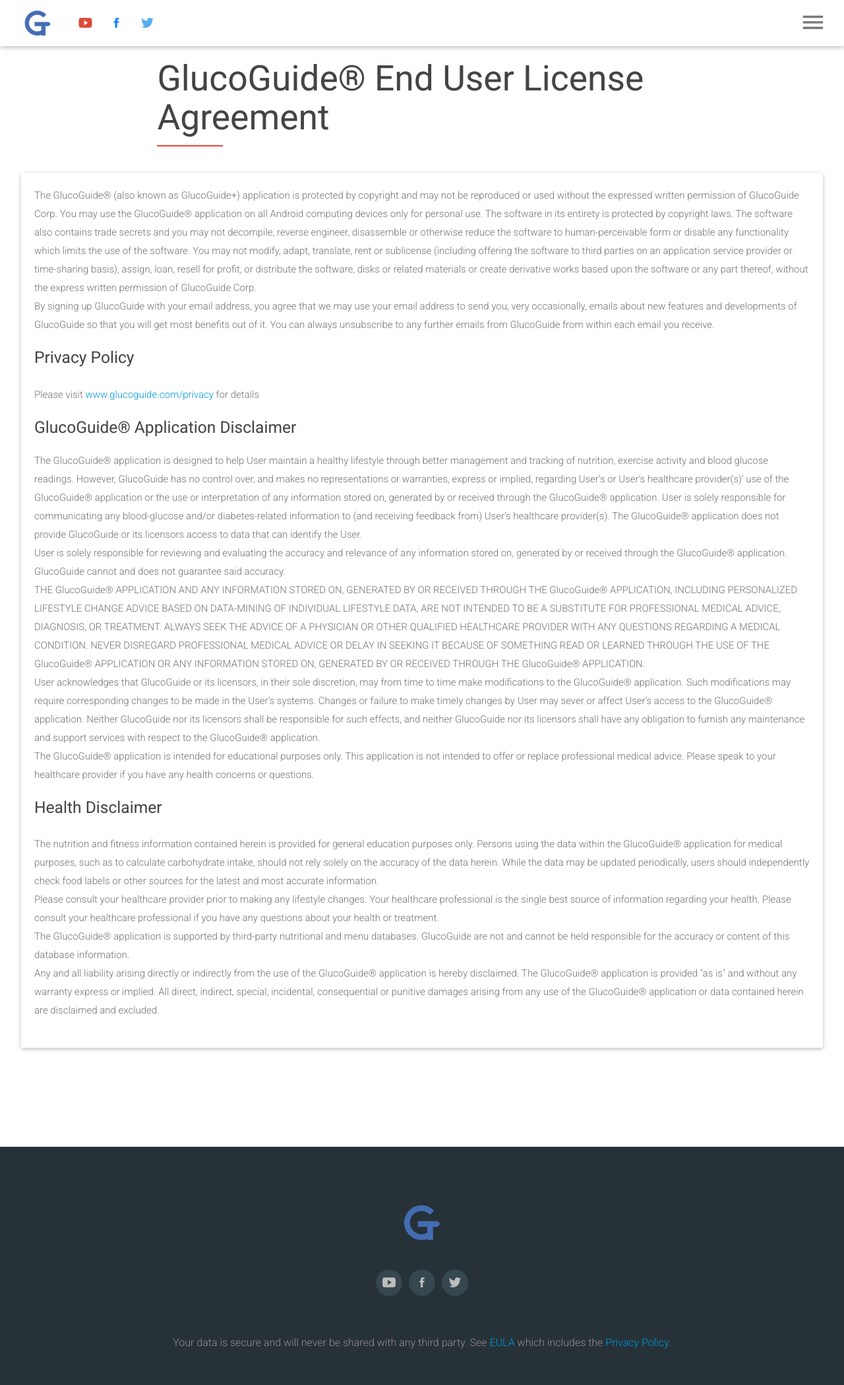
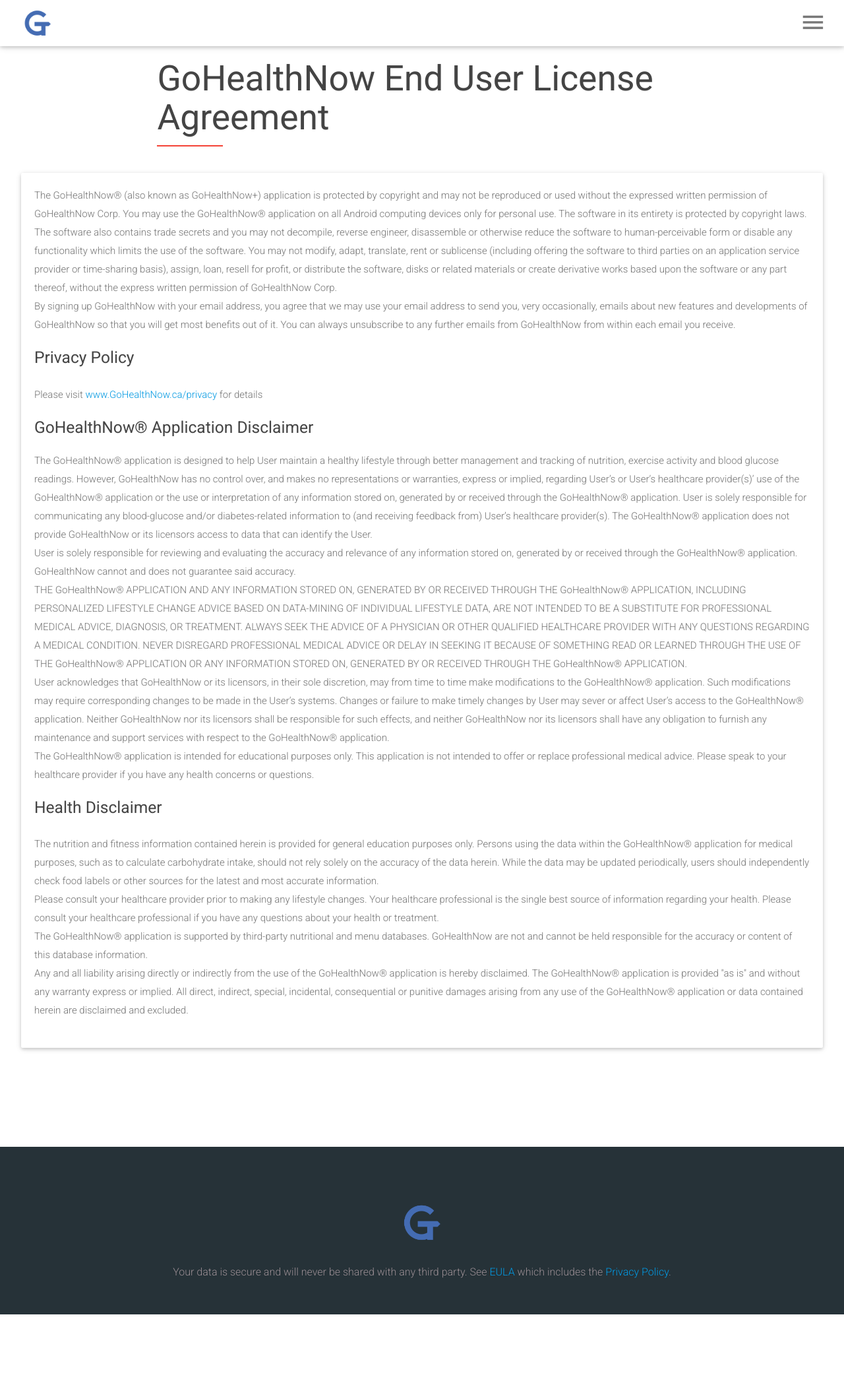
Before and after one commit to Cabbageboy/Gohealth-website, a PHP site: page /eula.html in a window 1280 px wide. Shown: the whole page at 66% size. After the commit the page ends 1992 px from the top, so only its background shows below. Run offline with PHP 8.4, Linux system fonts and the light colour scheme; some libraries are stand-ins or nearby versions; some web fonts are replaced.

Commit message:
2.1
Requirements

```diff
--- a/css/style.css
+++ b/css/style.css
@@ -369,7 +369,7 @@
 }
 #navigation nav .brand-logo {
     position: relative;
-    top: -10px;
+    top: 10px;
     display: inline-block;
     height: 50px;
 }
@@ -793,6 +793,7 @@
 }
 .features-text {
     overflow: hidden;
+    text-align: left;
 }
 .features-text h4 {
     margin-bottom: 10px;
@@ -2108,3 +2109,12 @@
         font-size: 28px;
     }
 }
+
+
+/*
+
+adjustments
+*/
+.none_a{
+    color: red;
+}
--- a/eula.html
+++ b/eula.html
@@ -32,7 +32,7 @@
     <meta name="application-name" content="Volkan"/>
 
     <!-- Title -->
-    <title>Eula - GlucoGuide</title>
+    <title>Eula - GoHealthNow</title>
 </head>
 
 <body>
@@ -47,29 +47,29 @@
                 <div class="container">
                     <div class="nav-wrapper nav navbar-top">
                         <!-- Replace 'src' attribute with the path to your Brand logo -->
-                        <a href="https://www.glucoguide.com" class="brand-logo"><img src="img/icons/gglogo.png" alt=""></a>
-                        <div class="social-icons">
+                        <a href="http://GoHealthNow.ca" class="brand-logo"><img src="img/icons/gglogo.png" alt=""></a>
+                        <!-- <div class="social-icons">
                             <ul>
-                                <!-- Add links to your social profiles here -->
+
                                 <li><a class="icon icon-google btn-floating waves-effect" href="https://www.youtube.com/channel/UCnL7tFkxfcnwh5UY7-__dVQ" target='_blank'><i class="ion-social-youtube"></i></a></li>
 
                                 <li><a class="icon icon-facebook btn-floating waves-effect" href="https://www.facebook.com/glucoguide/?fref=ts" target='_blank' ><i class="ion-social-facebook"></i></a></li>
 
                                 <li><a class="icon icon-twitter btn-floating waves-effect" href="https://twitter.com/GlucoGuide" target='_blank'><i class="ion-social-twitter"></i></a></li>
                             </ul>
-                        </div>
+                        </div> -->
                         <a href="#" data-activates="mobile-demo" class="button-collapse"><i class="ion-android-menu"></i></a>
                         <!-- Main navigation -->
                         <ul class="right main-nav ">
                             <li><a class="waves-effect waves-light" href="javascript:void(0)" onclick="open_corporate()">Corporate</a></li>
                             <li><a class="waves-effect waves-light" href="javascript:void(0)" onclick="open_consumers()">Consumers</a></li>
                             <!-- <a href="javascript:void(0)" onclick="open_win()">YouTube Channel</a> -->
-                            <li><a class="waves-effect waves-light" href="javascript:void(0)" onclick="open_research()">Research</a></li>
+                            <<!-- li><a class="waves-effect waves-light" href="javascript:void(0)" onclick="open_research()">Research</a></li> -->
                             <li><a class="waves-effect waves-light" href="javascript:void(0)" onclick="open_features()">Features</a></li>
                             <li><a class="waves-effect waves-light" href="javascript:void(0)" onclick="open_media()">Media</a></li>
                             <li><a class="waves-effect waves-light" href="javascript:void(0)" onclick="open_faq()">FAQ</a></li>
                             <li><a class="waves-effect waves-light" href="javascript:void(0)" onclick="open_team()">Team</a></li>
-                            <li><a class="waves-effect waves-light" href="javascript:void(0)" onclick="open_contact()">Contact</a></li>
+                            <!-- <li><a class="waves-effect waves-light" href="javascript:void(0)" onclick="open_contact()">Contact</a></li> -->
                             <li><a class="waves-effect waves-light" target="_blank" href="https://myaccount.glucoguide.com/">User Login</a></li>
                             <li><a class="waves-effect waves-light"  target="_blank" href="https://expert.glucoguide.com/#!/signin/experts">Admin Login</a></li>
 
@@ -101,7 +101,7 @@
             <div class="row">
                 <div class="col s12 l8 offset-l2">
                     <div class="eula">
-                        <h2>GlucoGuide® End User License Agreement</h2>
+                        <h2>GoHealthNow End User License Agreement</h2>
                         <span class="center-line red"></span>
                     </div>
                 </div>
@@ -109,38 +109,38 @@
             <div class="row align-left">
                 <div class="col s12 content">
                     <div class="card-panel overview-section-box wow fadeIn" data-wow-delay="0.1s">
-                        <p>The GlucoGuide® (also known as GlucoGuide+) application is protected by copyright and may not be reproduced or used without the expressed written permission of GlucoGuide Corp. You may use the GlucoGuide® application on all Android computing devices only for personal use. The software in its entirety is protected by copyright laws. The software also contains trade secrets and you may not decompile, reverse engineer, disassemble or otherwise reduce the software to human-perceivable form or disable any functionality which limits the use of the software. You may not modify, adapt, translate, rent or sublicense (including offering the software to third parties on an application service provider or time-sharing basis), assign, loan, resell for profit, or distribute the software, disks or related materials or create derivative works based upon the software or any part thereof, without the express written permission of GlucoGuide Corp.
+                        <p>The GoHealthNow® (also known as GoHealthNow+) application is protected by copyright and may not be reproduced or used without the expressed written permission of GoHealthNow Corp. You may use the GoHealthNow® application on all Android computing devices only for personal use. The software in its entirety is protected by copyright laws. The software also contains trade secrets and you may not decompile, reverse engineer, disassemble or otherwise reduce the software to human-perceivable form or disable any functionality which limits the use of the software. You may not modify, adapt, translate, rent or sublicense (including offering the software to third parties on an application service provider or time-sharing basis), assign, loan, resell for profit, or distribute the software, disks or related materials or create derivative works based upon the software or any part thereof, without the express written permission of GoHealthNow Corp.
                         </p>
-                        <p>By signing up GlucoGuide with your email address, you agree that we may use your email address to send you, very occasionally, emails about new features and developments of GlucoGuide so that you will get most benefits out of it. You can always unsubscribe to any further emails from GlucoGuide from within each email you receive.
+                        <p>By signing up GoHealthNow with your email address, you agree that we may use your email address to send you, very occasionally, emails about new features and developments of GoHealthNow so that you will get most benefits out of it. You can always unsubscribe to any further emails from GoHealthNow from within each email you receive.
                         </p></br>
 
                         <h5>Privacy Policy</h5>
                         <p></br>
-                        Please visit <a href="https://www.glucoguide.com/privacy.html">www.glucoguide.com/privacy</a> for details
+                        Please visit <a href="http://GoHealthNow.ca/privacy.html">www.GoHealthNow.ca/privacy</a> for details
                         </p></br>
 
-                        <h5>GlucoGuide® Application Disclaimer</h5></br>
-                        <p>The GlucoGuide® application is designed to help User maintain a healthy lifestyle through better management and tracking of nutrition, exercise activity and blood glucose readings. However, GlucoGuide has no control over, and makes no representations or warranties, express or implied, regarding User’s or User’s healthcare provider(s)’ use of the GlucoGuide® application or the use or interpretation of any information stored on, generated by or received through the GlucoGuide® application. User is solely responsible for communicating any blood-glucose and/or diabetes-related information to (and receiving feedback from) User’s healthcare provider(s). The GlucoGuide® application does not provide GlucoGuide or its licensors access to data that can identify the User.</p>
-                        <p>User is solely responsible for reviewing and evaluating the accuracy and relevance of any information stored on, generated by or received through the GlucoGuide® application. GlucoGuide cannot and does not guarantee said accuracy. </p>
-                        <p>THE GlucoGuide® APPLICATION AND ANY INFORMATION STORED ON, GENERATED BY OR RECEIVED THROUGH THE GlucoGuide® APPLICATION, INCLUDING PERSONALIZED LIFESTYLE CHANGE ADVICE BASED ON DATA-MINING OF INDIVIDUAL LIFESTYLE DATA, ARE NOT INTENDED TO BE A SUBSTITUTE FOR PROFESSIONAL MEDICAL ADVICE, DIAGNOSIS, OR TREATMENT. ALWAYS SEEK THE ADVICE OF A PHYSICIAN OR OTHER QUALIFIED HEALTHCARE PROVIDER WITH ANY QUESTIONS REGARDING A MEDICAL CONDITION. NEVER DISREGARD PROFESSIONAL MEDICAL ADVICE OR DELAY IN SEEKING IT BECAUSE OF SOMETHING READ OR LEARNED THROUGH THE USE OF THE GlucoGuide® APPLICATION OR ANY INFORMATION STORED ON, GENERATED BY OR RECEIVED THROUGH THE GlucoGuide® APPLICATION.
+                        <h5>GoHealthNow® Application Disclaimer</h5></br>
+                        <p>The GoHealthNow® application is designed to help User maintain a healthy lifestyle through better management and tracking of nutrition, exercise activity and blood glucose readings. However, GoHealthNow has no control over, and makes no representations or warranties, express or implied, regarding User’s or User’s healthcare provider(s)’ use of the GoHealthNow® application or the use or interpretation of any information stored on, generated by or received through the GoHealthNow® application. User is solely responsible for communicating any blood-glucose and/or diabetes-related information to (and receiving feedback from) User’s healthcare provider(s). The GoHealthNow® application does not provide GoHealthNow or its licensors access to data that can identify the User.</p>
+                        <p>User is solely responsible for reviewing and evaluating the accuracy and relevance of any information stored on, generated by or received through the GoHealthNow® application. GoHealthNow cannot and does not guarantee said accuracy. </p>
+                        <p>THE GoHealthNow® APPLICATION AND ANY INFORMATION STORED ON, GENERATED BY OR RECEIVED THROUGH THE GoHealthNow® APPLICATION, INCLUDING PERSONALIZED LIFESTYLE CHANGE ADVICE BASED ON DATA-MINING OF INDIVIDUAL LIFESTYLE DATA, ARE NOT INTENDED TO BE A SUBSTITUTE FOR PROFESSIONAL MEDICAL ADVICE, DIAGNOSIS, OR TREATMENT. ALWAYS SEEK THE ADVICE OF A PHYSICIAN OR OTHER QUALIFIED HEALTHCARE PROVIDER WITH ANY QUESTIONS REGARDING A MEDICAL CONDITION. NEVER DISREGARD PROFESSIONAL MEDICAL ADVICE OR DELAY IN SEEKING IT BECAUSE OF SOMETHING READ OR LEARNED THROUGH THE USE OF THE GoHealthNow® APPLICATION OR ANY INFORMATION STORED ON, GENERATED BY OR RECEIVED THROUGH THE GoHealthNow® APPLICATION.
                         </p>
-                        <p>User acknowledges that GlucoGuide or its licensors, in their sole discretion, may from time to time make modifications to the GlucoGuide® application. Such modifications may require corresponding changes to be made in the User’s systems. Changes or failure to make timely changes by User may sever or affect User’s access to the GlucoGuide® application. Neither GlucoGuide nor its licensors shall be responsible for such effects, and neither GlucoGuide nor its licensors shall have any obligation to furnish any maintenance and support services with respect to the GlucoGuide® application.</p>
+                        <p>User acknowledges that GoHealthNow or its licensors, in their sole discretion, may from time to time make modifications to the GoHealthNow® application. Such modifications may require corresponding changes to be made in the User’s systems. Changes or failure to make timely changes by User may sever or affect User’s access to the GoHealthNow® application. Neither GoHealthNow nor its licensors shall be responsible for such effects, and neither GoHealthNow nor its licensors shall have any obligation to furnish any maintenance and support services with respect to the GoHealthNow® application.</p>
                         <p>
-                        The GlucoGuide® application is intended for educational purposes only. This application is not intended to offer or replace professional medical advice. Please speak to your healthcare provider if you have any health concerns or questions.
+                        The GoHealthNow® application is intended for educational purposes only. This application is not intended to offer or replace professional medical advice. Please speak to your healthcare provider if you have any health concerns or questions.
                         </p></br>
 
                         <h5>Health Disclaimer</h5>
                         <p></br>
-                        The nutrition and fitness information contained herein is provided for general education purposes only. Persons using the data within the GlucoGuide® application for medical purposes, such as to calculate carbohydrate intake, should not rely solely on the accuracy of the data herein. While the data may be updated periodically, users should independently check food labels or other sources for the latest and most accurate information.
+                        The nutrition and fitness information contained herein is provided for general education purposes only. Persons using the data within the GoHealthNow® application for medical purposes, such as to calculate carbohydrate intake, should not rely solely on the accuracy of the data herein. While the data may be updated periodically, users should independently check food labels or other sources for the latest and most accurate information.
                         </p>
                         <p>
                         Please consult your healthcare provider prior to making any lifestyle changes. Your healthcare professional is the single best source of information regarding your health. Please consult your healthcare professional if you have any questions about your health or treatment.
                         </p>
                         <p>
-                        The GlucoGuide® application is supported by third-party nutritional and menu databases. GlucoGuide are not and cannot be held responsible for the accuracy or content of this database information.
+                        The GoHealthNow® application is supported by third-party nutritional and menu databases. GoHealthNow are not and cannot be held responsible for the accuracy or content of this database information.
                         </p>
                         <p>
-                        Any and all liability arising directly or indirectly from the use of the GlucoGuide® application is hereby disclaimed. The GlucoGuide® application is provided "as is" and without any warranty express or implied. All direct, indirect, special, incidental, consequential or punitive damages arising from any use of the GlucoGuide® application or data contained herein are disclaimed and excluded.
+                        Any and all liability arising directly or indirectly from the use of the GoHealthNow® application is hereby disclaimed. The GoHealthNow® application is provided "as is" and without any warranty express or implied. All direct, indirect, special, incidental, consequential or punitive damages arising from any use of the GoHealthNow® application or data contained herein are disclaimed and excluded.
                         </p></br>
                     </div>
                 </div><!-- Col ends -->
@@ -155,13 +155,13 @@
                     <div class="col s12 m8 l8 offset-m2 offset-l2 center">
                         <!-- Replace 'src' attribute with the path to your Brand logo -->
                         <a href="index.html"><img src="img/icons/gglogo.png" alt=""></a>
-                        <div class="clearfix"></div>
+                        <!-- <div class="clearfix"></div>
                         <ul class="list-inline footer-social">
-                            <!-- Add links to your social profiles here -->
+
                             <li><a href="https://www.youtube.com/channel/UCnL7tFkxfcnwh5UY7-__dVQ" target='_blank' ><i class="ion-social-youtube waves-effect waves-light"></i></a></li>
                             <li><a href="https://www.facebook.com/glucoguide/?fref=ts" target='_blank'><i class="ion-social-facebook waves-effect waves-light"></i></a></li>
                             <li><a href="https://twitter.com/GlucoGuide" target='_blank'><i class="ion-social-twitter waves-effect waves-light"></i></a></li>
-                        </ul>
+                        </ul> -->
                     </div>
                 </div>
                 <div class="row">
@@ -223,29 +223,29 @@
             window.open("https://www.youtube.com/channel/UCnL7tFkxfcnwh5UY7-__dVQ");
             }
             function open_corporate(open_win){
-                window.open("https://glucoguide.com/#corporate","_self");
+                window.open("http://GoHealthNow.ca/#corporate","_self");
             }
             function open_consumers(){
-                window.open("https://glucoguide.com/#consumers","_self");
+                window.open("http://GoHealthNow.ca/#consumers","_self");
             }
-            function open_research(){
-                window.open("https://glucoguide.com/#paper","_self");
-            }
+            // function open_research(){
+            //     window.open("http://GoHealthNow.ca/#paper","_self");
+            // }
             function open_features(){
-                window.open("https://glucoguide.com/#features","_self");
+                window.open("http://GoHealthNow.ca/#features","_self");
             }
             function open_media(){
-                window.open("https://glucoguide.com/#media","_self");
+                window.open("http://GoHealthNow.ca/#media","_self");
             }
             function open_faq(){
-                window.open("https://glucoguide.com/#faq","_self");
+                window.open("http://GoHealthNow.ca/#faq","_self");
             }
             function open_team(){
-                window.open("https://glucoguide.com/#team","_self");
+                window.open("http://GoHealthNow.ca/#team","_self");
             }
-            function open_contact(){
-                window.open("https://glucoguide.com/#contact","_self");
-            }
+            // function open_contact(){
+            //     window.open("http://GoHealthNow.ca/#contact","_self");
+            // }
         </script>
 
 
```
Also changed, not shown: index.html (+50 -38 lines), privacy.html (+30 -30 lines).
